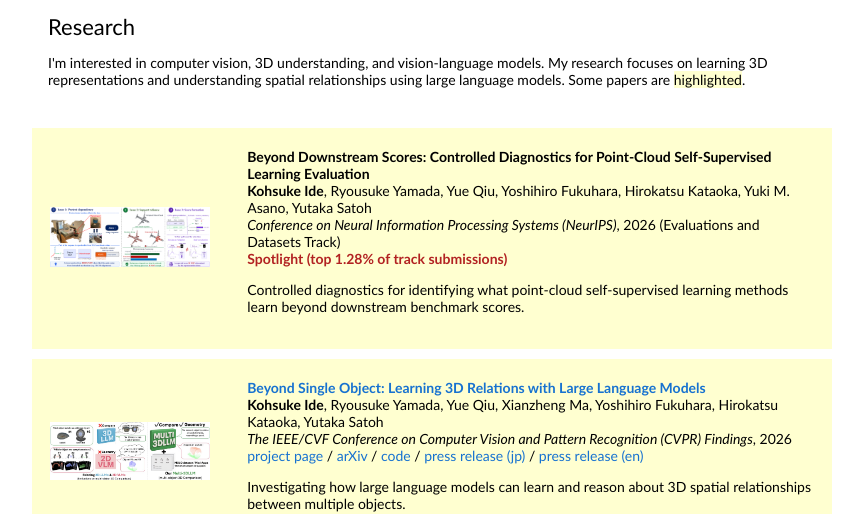
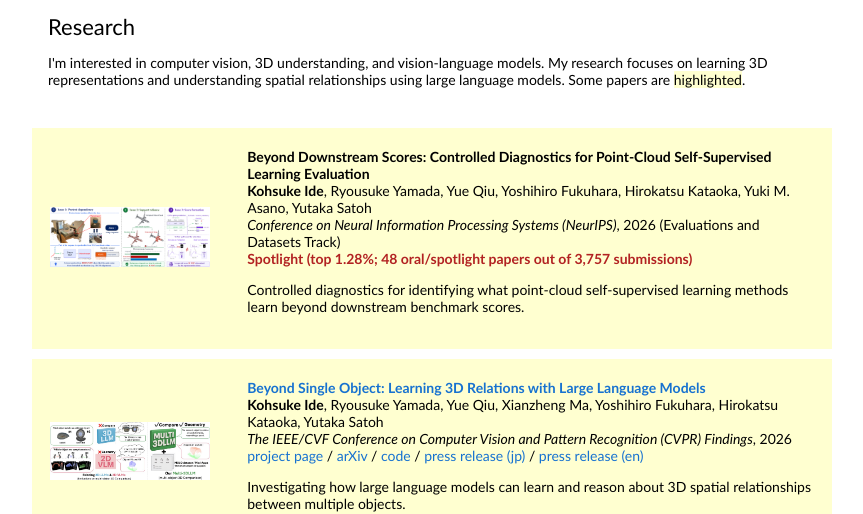
Before and after one commit to KohsukeIde/KohsukeIde.github.io, a plain HTML site: page index.html in a window 1280 px wide. Shown: the part 319-833 px from the top of the page, without its empty margins (208-1071 px from the left). Drawn offline with Linux system fonts and the light colour scheme.

Commit message:
Clarify NeurIPS spotlight selection counts

```diff
--- a/index.html
+++ b/index.html
@@ -69,7 +69,7 @@
     <br>
     <em>Conference on Neural Information Processing Systems (NeurIPS)</em>, 2026 (Evaluations and Datasets Track)
     <br>
-    <strong style="color:#B22222">Spotlight (top 1.28% of track submissions)</strong>
+    <strong style="color:#B22222">Spotlight (top 1.28%; 48 oral/spotlight papers out of 3,757 submissions)</strong>
     <p>Controlled diagnostics for identifying what point-cloud self-supervised learning methods learn beyond downstream benchmark scores.</p>
   </td>
 </tr>
```
Also changed, not shown: 1 other file.
